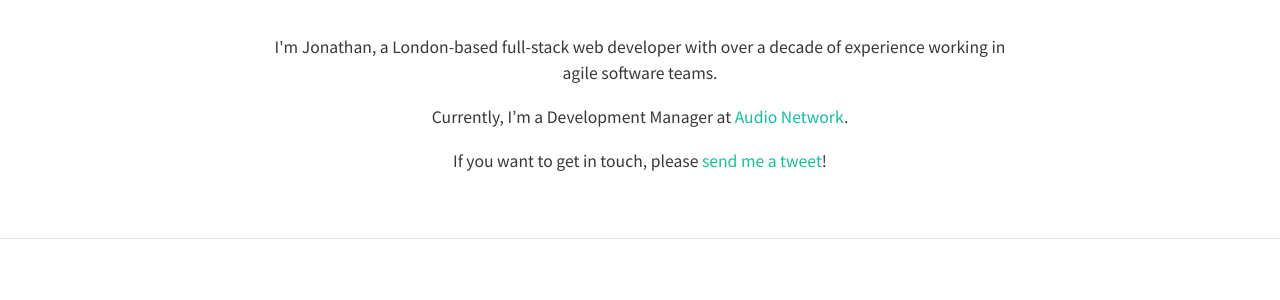
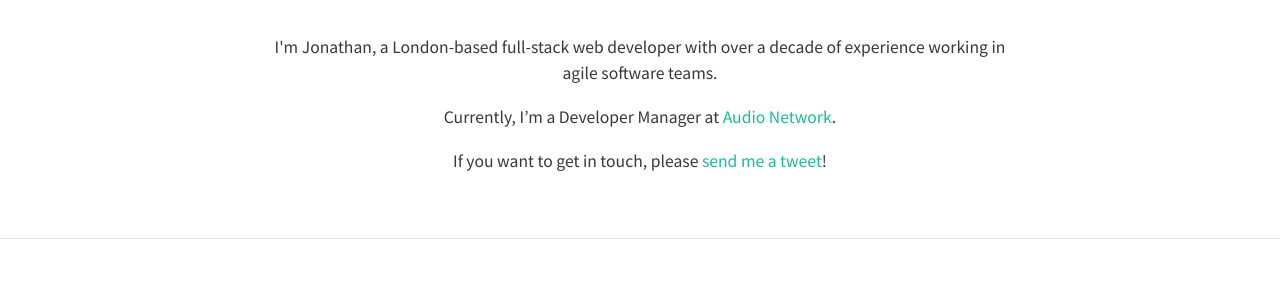
Before and after one commit to jonathanwelton/jonathanwelton.github.io, a Jekyll site: the page built from about.md, in a window 1280 px wide. Shown: the part 398-698 px from the top of the page. Built offline with Jekyll 4.4.1, drawn with Linux system fonts in a browser that asks for light colours; nearby versions of some CDN libraries.

Commit message:
Corrected my title on the about page

```diff
--- a/about.md
+++ b/about.md
@@ -7,6 +7,6 @@ feature-img: "assets/img/about.jpg"
 
 <p style="text-align: center;">I'm Jonathan, a London-based full-stack web developer with over a decade of experience working in agile software teams.</p>
 
-<p style="text-align: center;" markdown="1">Currently, I'm a Development Manager at <a href="https://www.audionetwork.com" target="_blank" rel="noopener noreferrer">Audio Network</a>.</p>
+<p style="text-align: center;" markdown="1">Currently, I'm a Developer Manager at <a href="https://www.audionetwork.com" target="_blank" rel="noopener noreferrer">Audio Network</a>.</p>
 
 <p style="text-align: center;" markdown="1">If you want to get in touch, please <a href="https://twitter.com/JohnnyWelton" target="_blank" rel="noopener noreferrer">send me a tweet</a>!</p>
```
